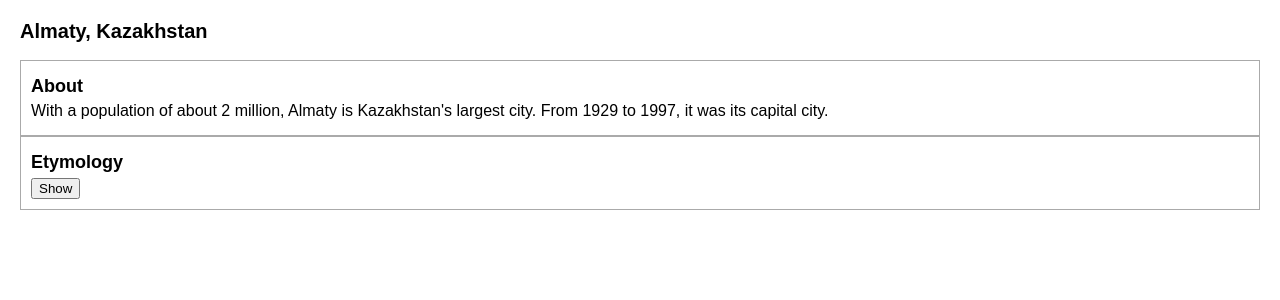
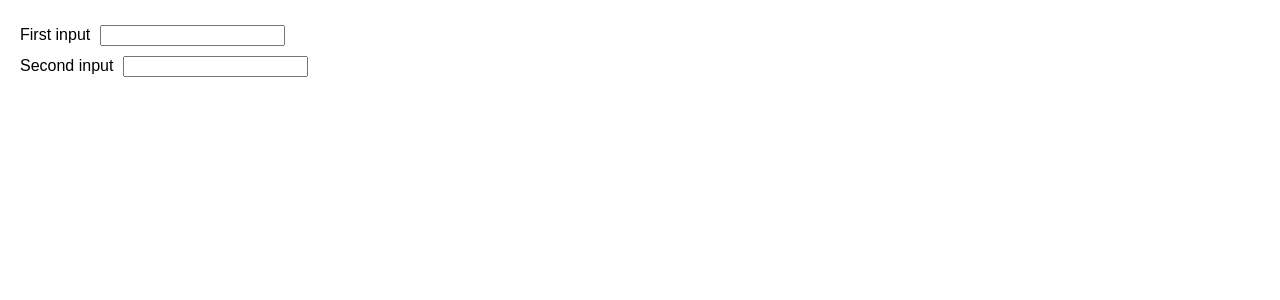
Before and after one commit to syureu/solid-octo-rotary-phone, a React (Create React App) app in the folder 4. Managing State/3. Sharing State Between Components/src/: page / in a window 1280 px wide. Shown: the top 300 px of the page. Built offline with nearby package versions, Linux system fonts and the light colour scheme.

Commit message:
Sharing State Between Components Challenge 1 of 2: Synced inputs
problem

```diff
--- a/4. Managing State/3. Sharing State Between Components/src/App.js
+++ b/4. Managing State/3. Sharing State Between Components/src/App.js
@@ -1,38 +1,24 @@
 import React, { useState } from "react";
 
-export default function Accordion() {
-  const [activeIndex, setActiveIndex] = useState(0);
+export default function SyncedInputs() {
   return (
     <React.Fragment>
-      <h2>Almaty, Kazakhstan</h2>
-      <Panel
-        title="About"
-        isActive={activeIndex === 0}
-        onShow={() => setActiveIndex(0)}
-      >
-        With a population of about 2 million, Almaty is Kazakhstan's largest
-        city. From 1929 to 1997, it was its capital city.
-      </Panel>
-      <Panel
-        title="Etymology"
-        isActive={activeIndex === 1}
-        onShow={() => setActiveIndex(1)}
-      >
-        The name comes from <span lang="kk-KZ">алма</span>, the Kazakh word for
-        "apple" and is often translated as "full of apples". In fact, the region
-        surrounding Almaty is thought to be the ancestral home of the apple, and
-        the wild <i lang="la">Malus sieversii</i> is considered a likely
-        candidate for the ancestor of the modern domestic apple.
-      </Panel>
+      <Input label="First input" />
+      <Input label="Second input" />
     </React.Fragment>
   );
 }
 
-function Panel({ title, children, isActive, onShow }) {
+function Input({ label }) {
+  const [text, setText] = useState("");
+
+  function handleChange(e) {
+    setText(e.target.value);
+  }
+
   return (
-    <section className="panel">
-      <h3>{title}</h3>
-      {isActive ? <p>{children}</p> : <button onClick={onShow}>Show</button>}
-    </section>
+    <label>
+      {label} <input value={text} onChange={handleChange} />
+    </label>
   );
 }
--- a/4. Managing State/3. Sharing State Between Components/src/styles.css
+++ b/4. Managing State/3. Sharing State Between Components/src/styles.css
@@ -43,11 +43,8 @@ code {
 }
 
 ul {
-  padding-left: 20px;
+  padding-inline-start: 20px;
 }
 
-h3, p { margin: 5px 0px; }
-.panel {
-  padding: 10px;
-  border: 1px solid #aaa;
-}
+input { margin: 5px; }
+label { display: block; }
```
Also changed, not shown: 1 other file (tests, documents, lock files or other folders).
